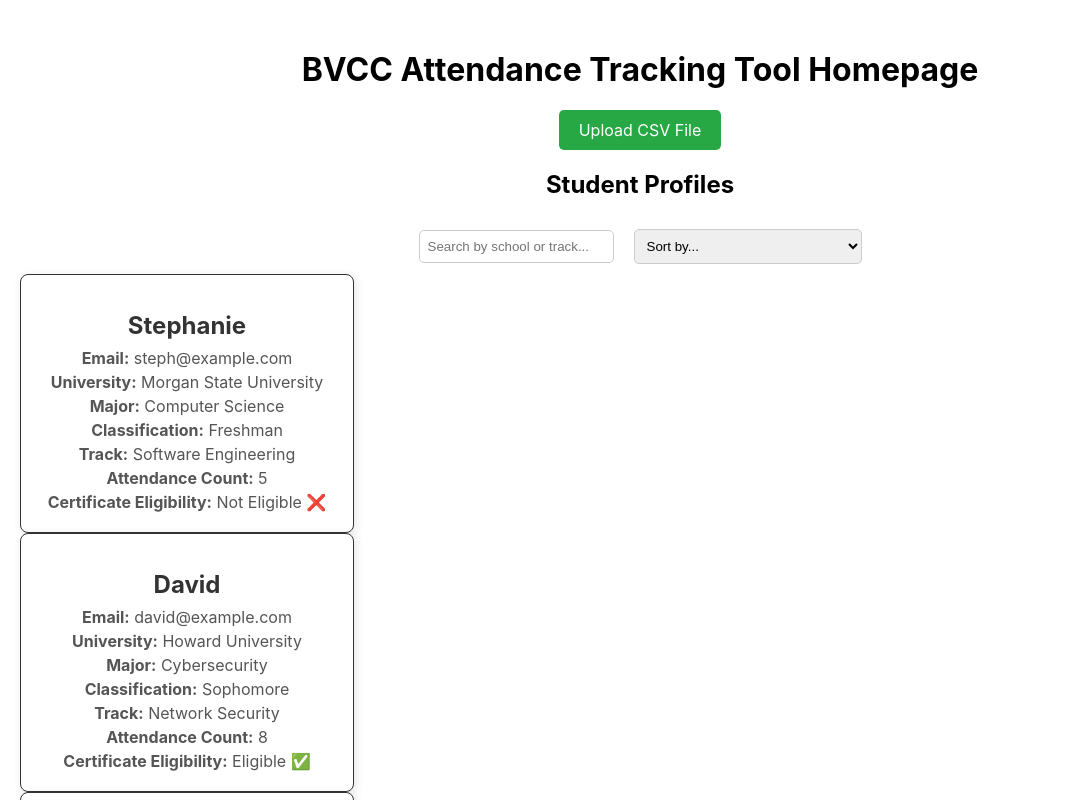
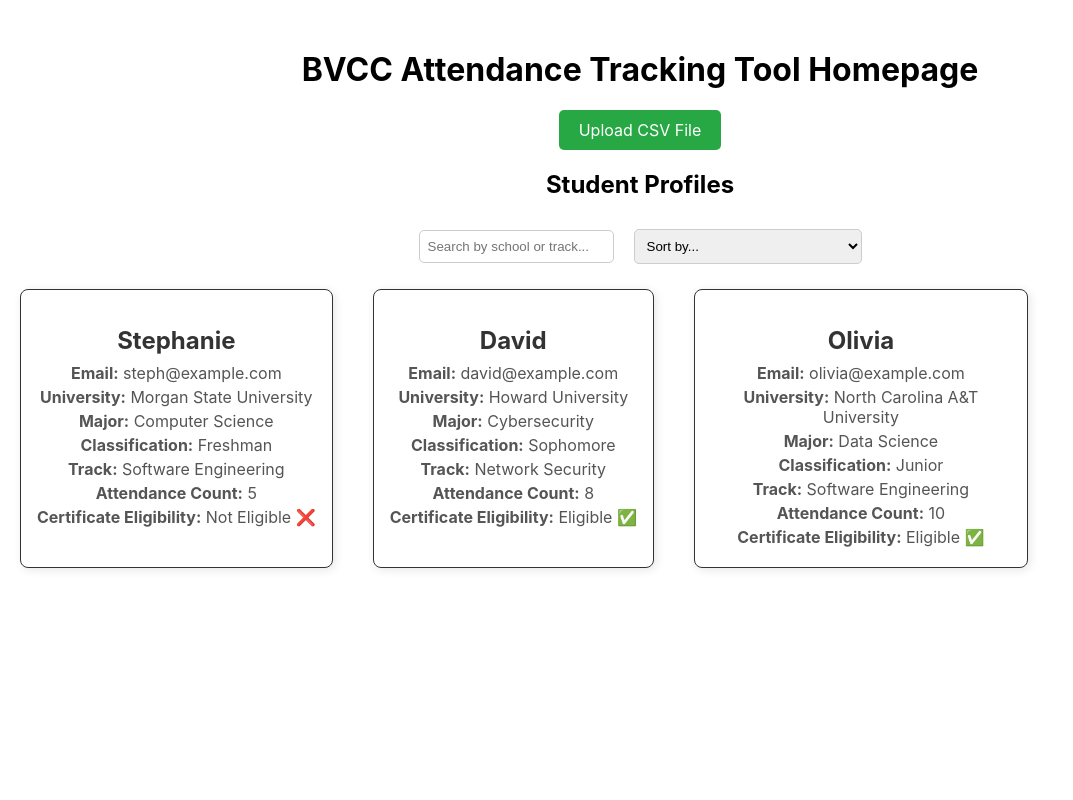
Before and after one commit to bvcc-swe/attendance-tracking-tool, a React (Create React App) app in the folder attendance-tracking-tool-app/: page /student-profile in a window 1280 px wide. Shown: the top 800 px of the page, without its empty margins (0-1073 px from the left). Built offline with nearby package versions, Linux system fonts and the light colour scheme.

Commit message:
fix: created div class in sorted students for css flex stlying

```diff
--- a/attendance-tracking-tool-app/src/components/StudentProfilePage.js
+++ b/attendance-tracking-tool-app/src/components/StudentProfilePage.js
@@ -98,7 +98,7 @@
       </select>
 
       {/* Render Sorted Students on the page */}
-      <div>
+      <div className="profile-container">
         {sortedStudents.map((student, index) => (
           <UserProfileCard
           key={index}
```
